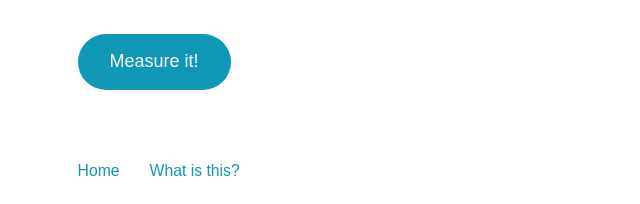
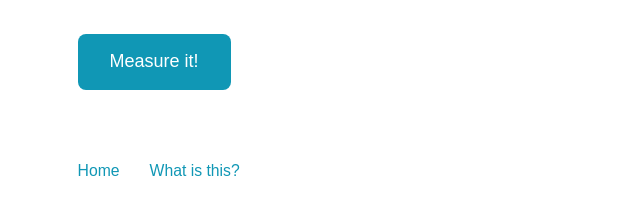
Before and after one commit to chrismhs/next-to-a-person, a Gatsby site: page / in a window 1280 px wide. Shown: the part 539-743 px from the top of the page, 0-640 px from the left. Built offline with nearby package versions, Linux system fonts and the light colour scheme; Gatsby itself is replaced by a stand-in of ours.

Commit message:
Button update and input background removed

```diff
--- a/src/components/inputs/floatinglabelinput.js
+++ b/src/components/inputs/floatinglabelinput.js
@@ -49,6 +49,7 @@ const FloatingInput = styled.input`
   border: none;
   outline: none;
   font-size: 1em;
+  background: transparent;
   &::placeholder {
     color: #9b9b9b;
     opacity: ${props => (props.active ? 1 : 0)};
--- a/src/components/loader.js
+++ b/src/components/loader.js
@@ -53,7 +53,9 @@ const Loader = () => {
   }, [loadingTextIndex]);
   return (
     <Container>
-      <div>{loadingText[loadingTextIndex].text}</div>
+      <div>
+        <i>{loadingText[loadingTextIndex].text}</i>
+      </div>
       <MeasuringLoader>
         <MeasuringBar />
       </MeasuringLoader>
--- a/src/pages/index.js
+++ b/src/pages/index.js
@@ -31,6 +31,7 @@ const FormContainer = styled.div`
   position: relative;
   width: 45%;
   margin: 48px 0;
+  overflow: visible;
   @media (max-width: 800px) {
     width: 100%;
   }
@@ -47,41 +48,31 @@ const Autofill = styled.a`
 `;
 
 const ButtonLink = styled(Link)`
-  border-bottom: 0px;
-  :hover {
-    border-bottom: 0px;
-    -webkit-filter: brightness(100%);
-    filter: brightness(100%);
-  }
-`;
-
-const SubmitButton = styled.label`
+  border: none;
   cursor: pointer;
-
   background-color: rgb(16, 151, 181);
   padding: 17px 32px 19px;
-  border-radius: 32px;
+  border-radius: 8px;
   color: white;
   font-weight: 500;
-  box-shadow: 0px 0px 0px rgba(0, 0, 0, 0.1);
   transition: all 0.2s ease-in-out;
   -webkit-touch-callout: none;
   -webkit-user-select: none;
   -moz-user-select: none;
   -ms-user-select: none;
   user-select: none;
+  margin: 0;
+  overflow: visible;
 
   :hover {
+    border: none;
     background-color: rgb(16, 124, 148);
+    -webkit-filter: brightness(100%);
+    filter: brightness(100%);
+    overflow: visible;
   }
 `;
 
-const Input = styled.input.attrs({
-  type: "submit",
-  value: "Submit",
-})`
-  display: none;
-`;
 const BackgroundImage = styled.div`
   background-image: linear-gradient(#e8f3f0, #f9f6f1, #ffffff);
   background-position: center top;
@@ -154,10 +145,7 @@ const IndexPage = () => {
           </Autofill>
           <Spacer />
           <ButtonLink to={`ntap?url=${getEncodedUrlWithAffiliateId(url)}`}>
-            <SubmitButton>
-              <Input />
-              Measure it!
-            </SubmitButton>
+            Measure it!
           </ButtonLink>
         </FormContainer>
       </Description>
```
